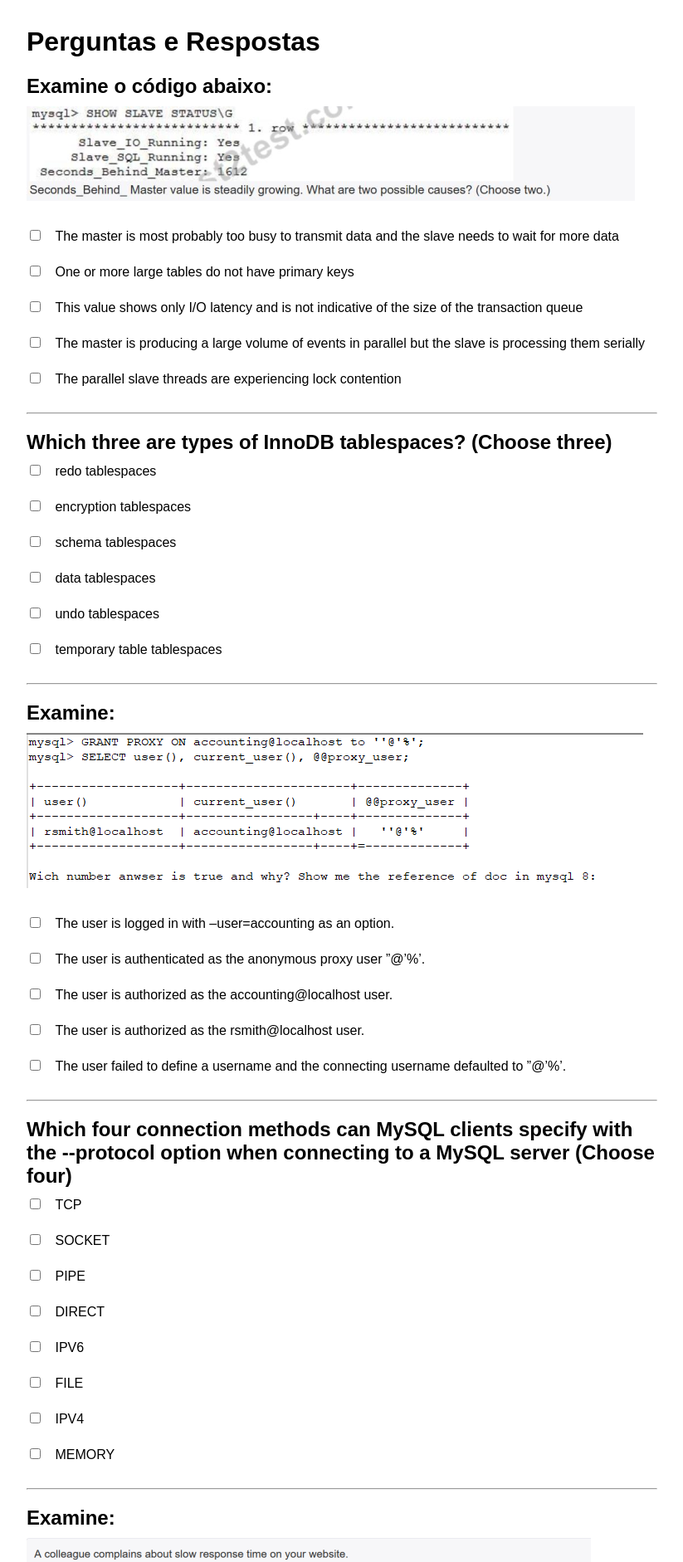
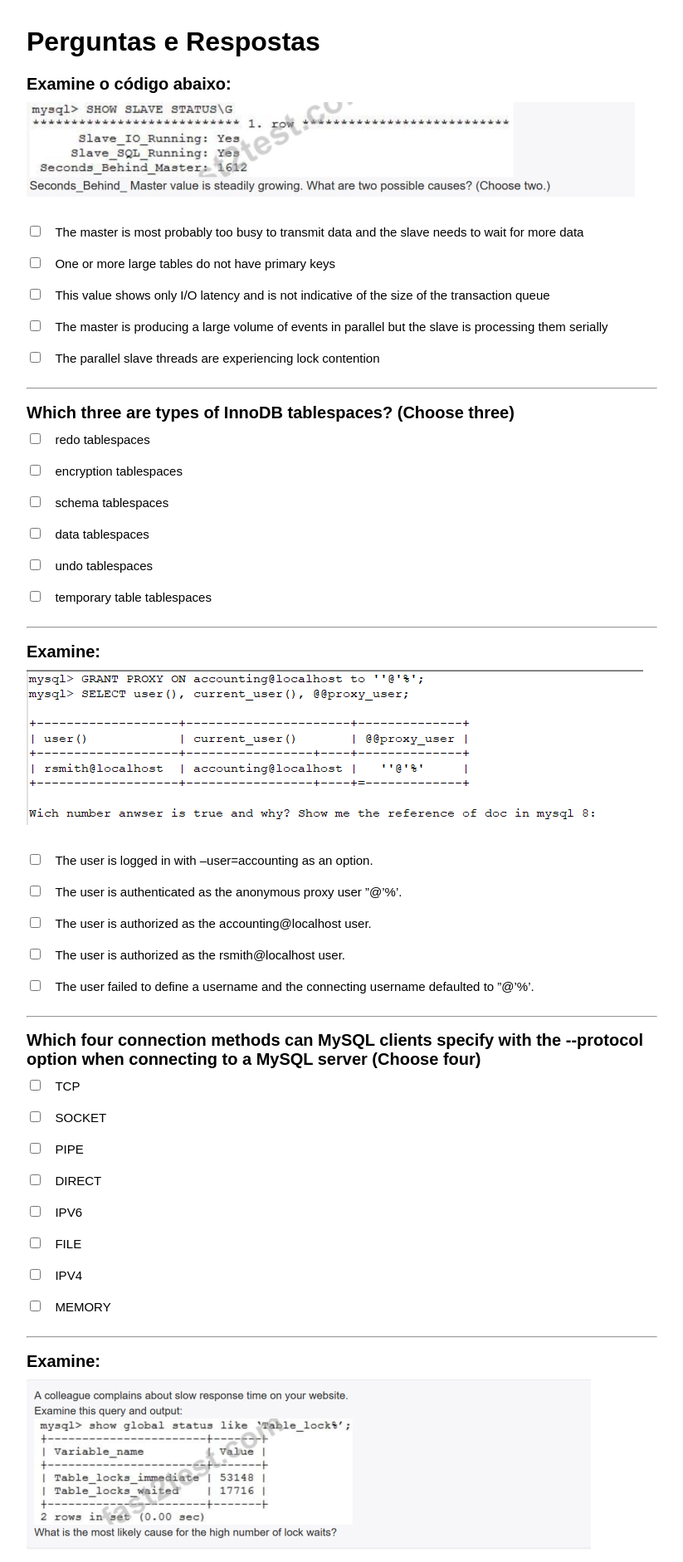
Before and after one commit to alexdeitos/ProvaMySQL, a Django app: page / in a window 1280 px wide. Shown: the part 38-1920 px from the top of the page at 83% size, without its empty margins (228-1051 px from the left). Run offline with Django 3.2, Linux system fonts and the light colour scheme; data comes from the database, SQL or seed files in the repository; both versions use the stored data as it was after the commit.

Commit message:
commit 2 site chines

```diff
--- a/Questions/provas/admin.py
+++ b/Questions/provas/admin.py
@@ -7,6 +7,6 @@
 
 class PerguntaAdmin(admin.ModelAdmin):
     inlines = [RespostaInline]
-    ordering = ['id']  # Ordena pelo campo 'id', que representa a ordem de criação
+#    ordering = ['id']  # Ordena pelo campo 'id', que representa a ordem de criação
 
 admin.site.register(Pergunta, PerguntaAdmin)
--- a/Questions/static/css/style.css
+++ b/Questions/static/css/style.css
@@ -52,6 +52,7 @@
 }
 
 form h2 {
+  font-size: 20px; /* Increase the font size for questions */
   margin-bottom: 10px;
 }
 
@@ -62,11 +63,18 @@
 
 form label {
   display: block;
-  margin-bottom: 5px;
+  margin-bottom: 0px;
 }
 
-form .resposta-label {
+form span.resposta-label {
   margin-left: 10px;
+  font-size: 15px; /* Set font size for answers */
+  line-height: 1; /* Adjust line height for answers */
+  padding: -5px;
+}
+
+form label span {
+  margin-bottom: 0;
 }
 
 form button {
```
Also changed, not shown: Questions/db.sqlite3, Questions/media/media/perguntas/130.JPG (added), Questions/media/media/perguntas/130_kG8pdGh.JPG (added), Questions/media/media/perguntas/132.JPG (added), Questions/media/media/perguntas/132_X7ICCWw.JPG (added), Questions/media/media/perguntas/133.JPG (added), Questions/media/media/perguntas/133_7t0dfGH.JPG (added), Questions/media/media/perguntas/134.JPG (added), Questions/media/media/perguntas/134_eKfgPse.JPG (added), Questions/media/media/perguntas/135.JPG (added), Questions/media/media/perguntas/135_AGBOsVa.JPG (added), 1 other file.
